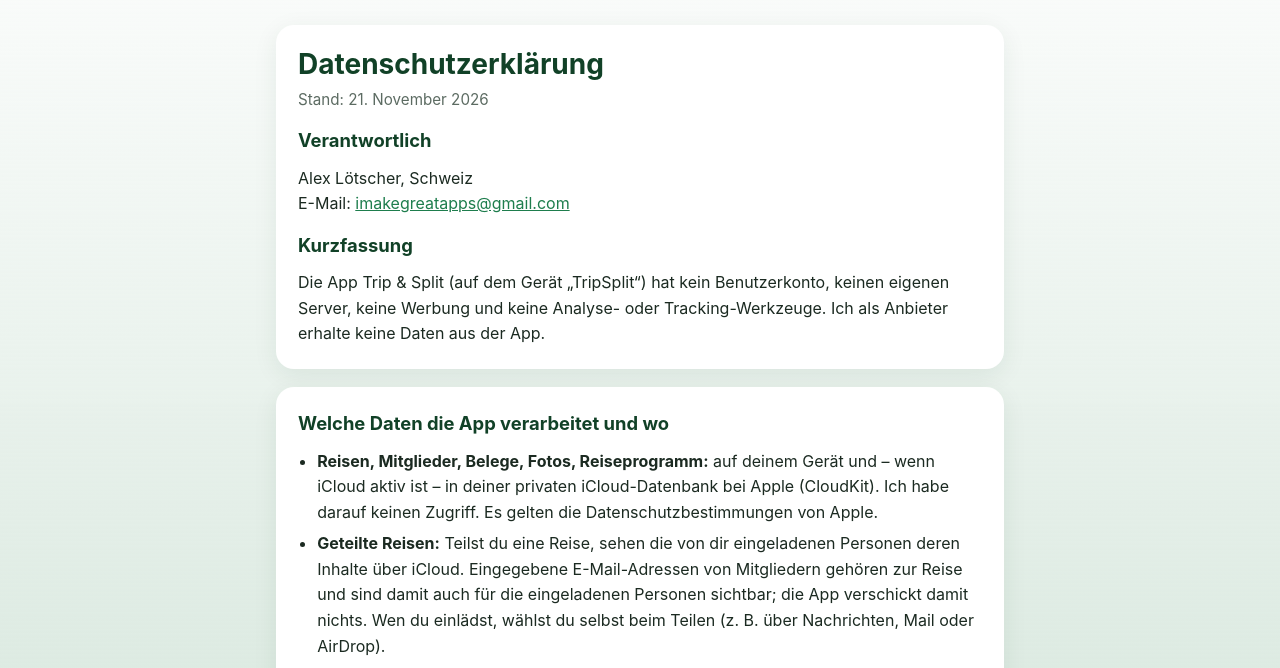
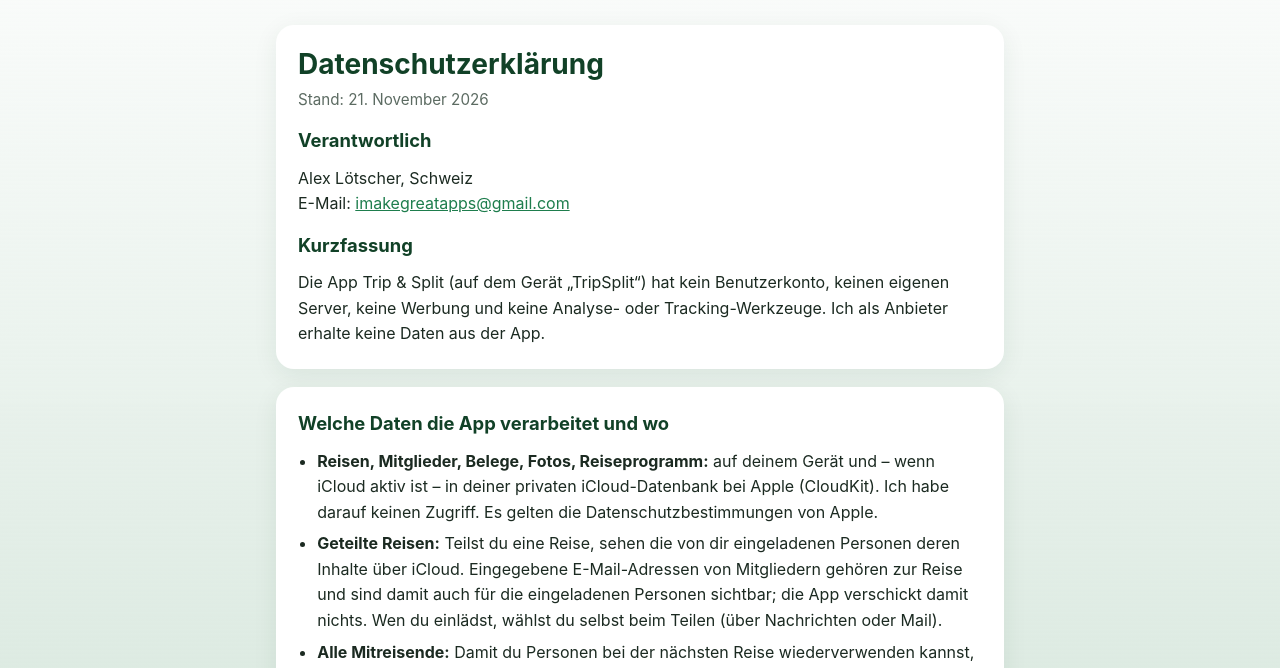
Before and after one commit to alex-dev-12345/tripsplit, a plain HTML site: page datenschutz.html in a window 1280 px wide. Shown: the part 131-799 px from the top of the page. Drawn offline with Linux system fonts and the light colour scheme.

Commit message:
Datenschutz: Einladen über Nachrichten oder Mail

```diff
--- a/datenschutz.html
+++ b/datenschutz.html
@@ -35,7 +35,7 @@
     <h2>Welche Daten die App verarbeitet und wo</h2>
     <ul>
       <li><strong>Reisen, Mitglieder, Belege, Fotos, Reiseprogramm:</strong> auf deinem Gerät und – wenn iCloud aktiv ist – in deiner privaten iCloud-Datenbank bei Apple (CloudKit). Ich habe darauf keinen Zugriff. Es gelten die Datenschutzbestimmungen von Apple.</li>
-      <li><strong>Geteilte Reisen:</strong> Teilst du eine Reise, sehen die von dir eingeladenen Personen deren Inhalte über iCloud. Eingegebene E-Mail-Adressen von Mitgliedern gehören zur Reise und sind damit auch für die eingeladenen Personen sichtbar; die App verschickt damit nichts. Wen du einlädst, wählst du selbst beim Teilen (z. B. über Nachrichten, Mail oder AirDrop).</li>
+      <li><strong>Geteilte Reisen:</strong> Teilst du eine Reise, sehen die von dir eingeladenen Personen deren Inhalte über iCloud. Eingegebene E-Mail-Adressen von Mitgliedern gehören zur Reise und sind damit auch für die eingeladenen Personen sichtbar; die App verschickt damit nichts. Wen du einlädst, wählst du selbst beim Teilen (über Nachrichten oder Mail).</li>
       <li><strong>Alle Mitreisende:</strong> Damit du Personen bei der nächsten Reise wiederverwenden kannst, merkt sich die App Name, E-Mail-Adresse, Foto und Gewichtung der Mitglieder deiner Reisen – auf deinem Gerät und in deiner privaten iCloud-Datenbank. Diese Liste wird nie mit Mitreisenden geteilt; du kannst Einträge in den Reise-Einstellungen unter „Alle Mitreisende“ bearbeiten oder löschen.</li>
       <li><strong>Belegerkennung:</strong> Texterkennung und Auswertung mit Apple Intelligence laufen vollständig auf deinem Gerät. Belegfotos werden dafür nicht übertragen.</li>
       <li><strong>Kamera und Fotos:</strong> nur, um Belege zu scannen oder zu importieren, Fotos zu Reisepunkten aufzunehmen oder auszuwählen und – wenn du es auswählst – ein Belegfoto in deiner Fotomediathek abzulegen, jeweils nur nach deiner Freigabe.</li>
```
Also changed, not shown: privacy.html (+1 -1 lines).
